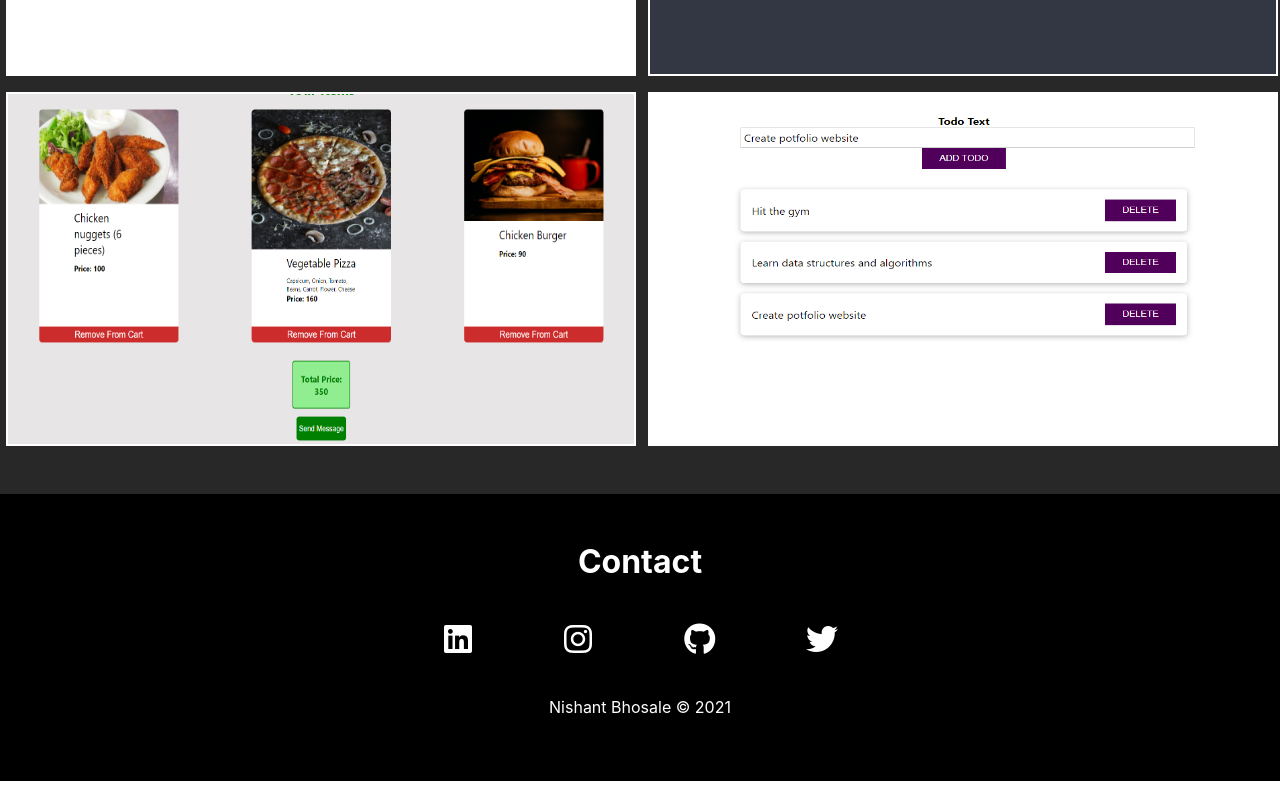
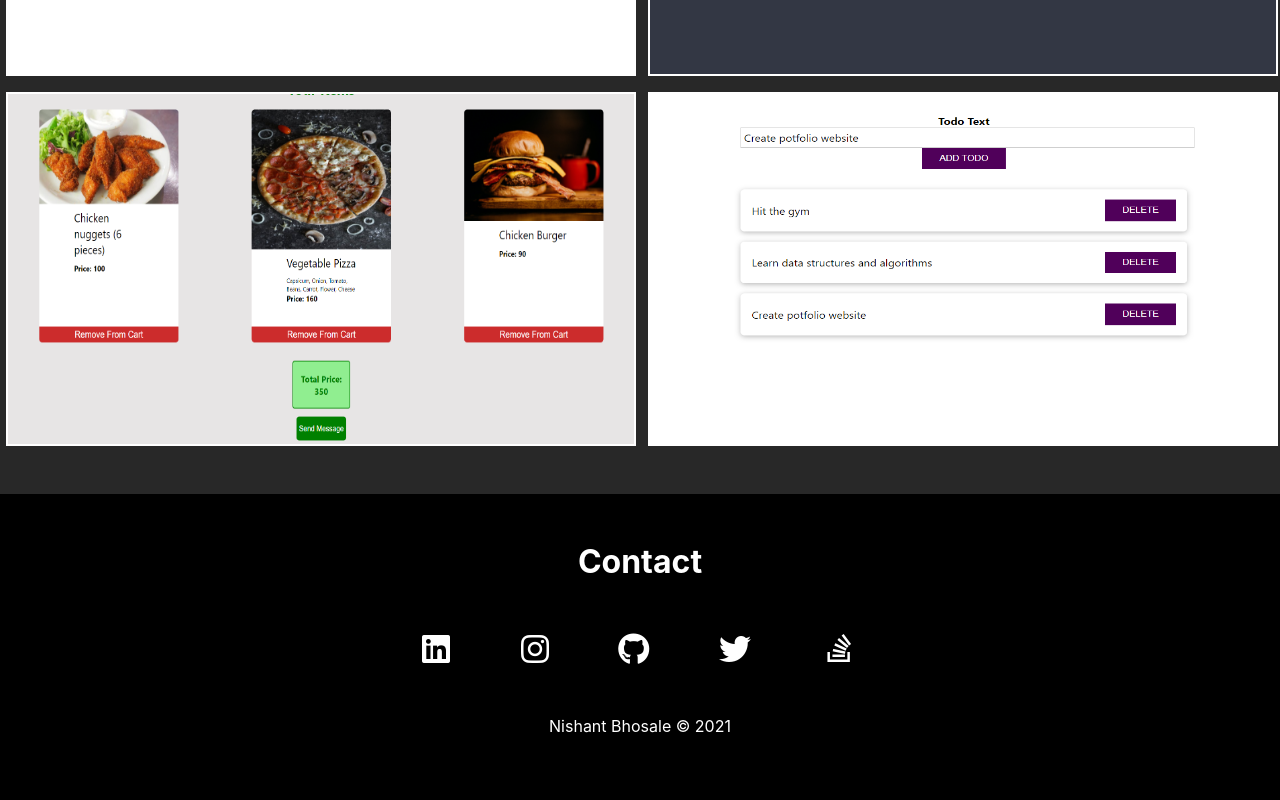
Before and after one commit to Nishant-Bhosale/portfolio, a React (Create React App) app: page / in a window 1280 px wide. Shown: the part 2926-3726 px from the top of the page. Built offline with nearby package versions, Linux system fonts and the light colour scheme.

Commit message:
Added stackoverflow link

```diff
--- a/src/components/Footer/Footer.js
+++ b/src/components/Footer/Footer.js
@@ -18,6 +18,12 @@ const Footer = () => {
 				<a href="https://twitter.com/Nishant02914093">
 					<i className="fab fa-twitter"></i>
 				</a>
+				<a
+					href="https://stackoverflow.com/users/16058244/nishant-bhosale"
+					style={{ color: "white", fontSize: "2rem" }}
+				>
+					<i className="fa fa-stack-overflow"></i>
+				</a>
 			</div>
 			<p style={{ color: "white", margin: "1rem", paddingTop: "2rem" }}>
 				Nishant Bhosale &copy; 2021
```
